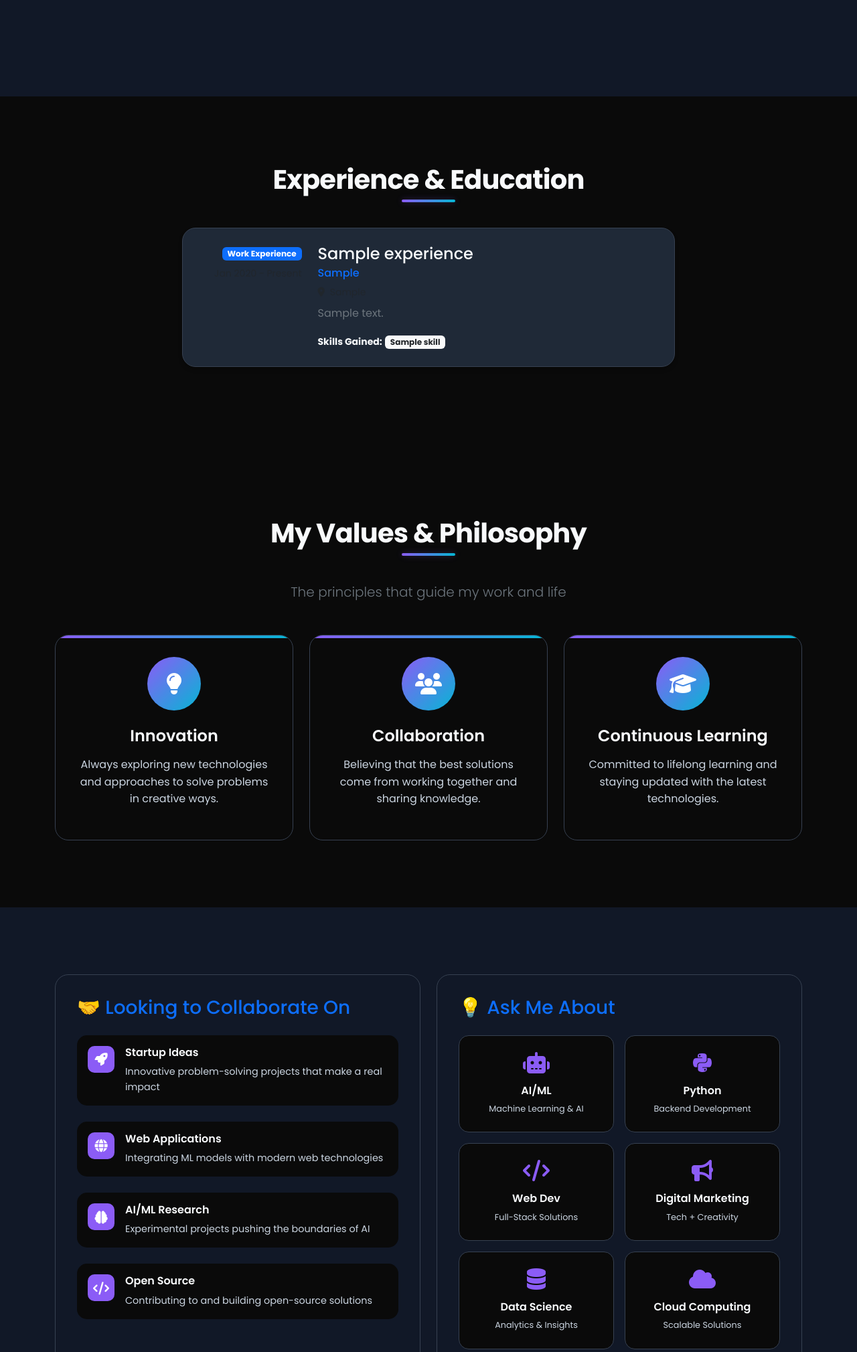
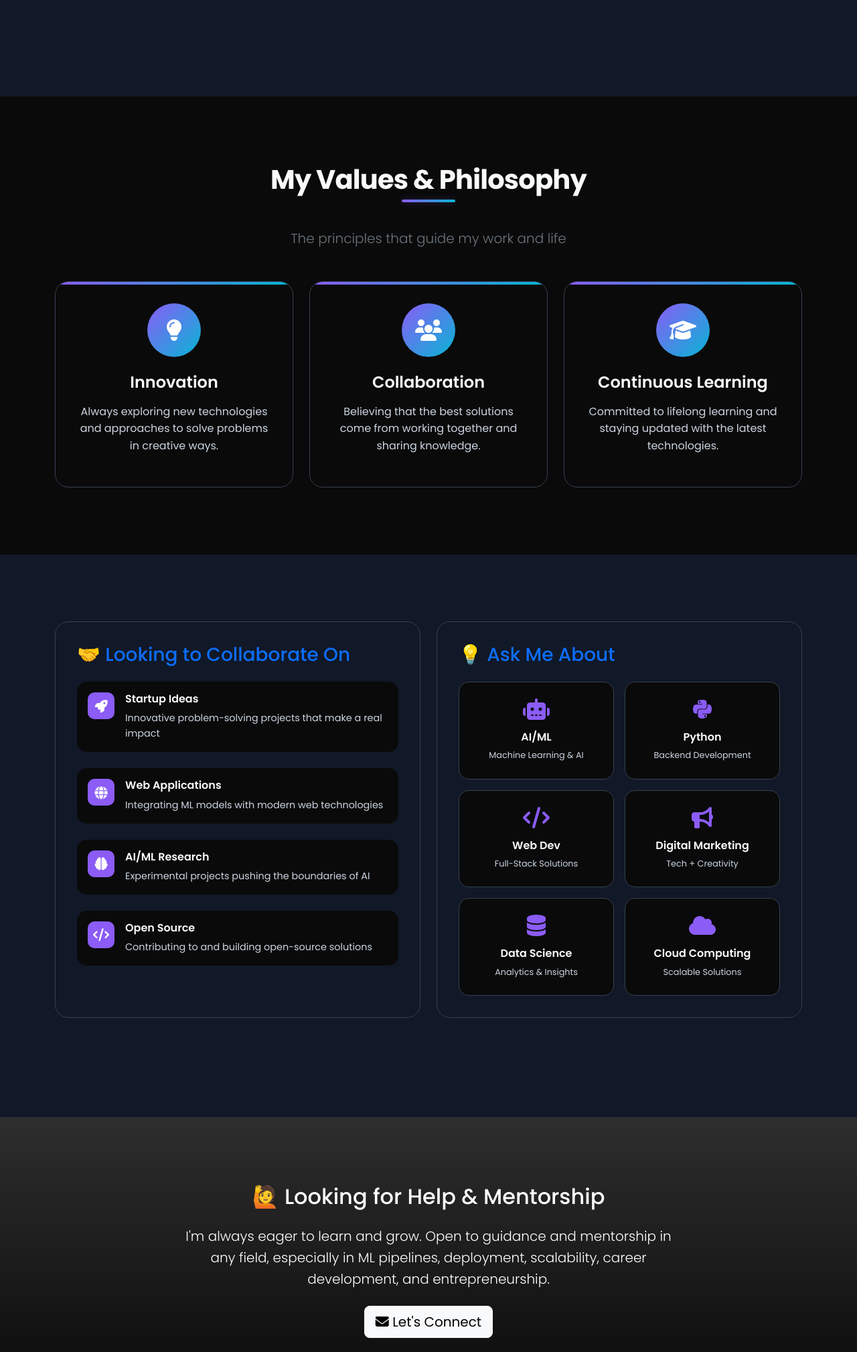
Before and after one commit to bikalpokharel/PORTFOLIO, a Django app: page /about/ in a window 1280 px wide. Shown: the part 1510-3529 px from the top of the page at 67% size. Run offline with Django 4.2, Linux system fonts and the light colour scheme; tables that the repository leaves empty hold one stand-in row (values such as "Sample post"); grey boxes marked "Sample" are stand-in pictures.

Commit message:
Remove Experience & Education and Testimonials sections, focus on Featured Projects
- Removed 'What People Say' testimonials section from home page
- Removed 'Experience & Education' section from about page
- Updated views to remove testimonials and experiences from context
- Home page now focuses on Featured Projects from GitHub
- Cleaner, more project-focused portfolio design
- Featured Projects section showcases real GitHub repositories

```diff
--- a/home/templates/home/about.html
+++ b/home/templates/home/about.html
@@ -106,52 +106,6 @@
     </div>
 </section>
 
-<!-- Experience Section -->
-{% if experiences %}
-<section class="section">
-    <div class="container">
-        <h2 class="section-title" data-aos="fade-up">Experience & Education</h2>
-        <div class="row">
-            <div class="col-lg-8 mx-auto">
-                {% for experience in experiences %}
-                <div class="mb-4" data-aos="fade-up" data-aos-delay="{% widthratio forloop.counter0 1 100 %}">
-                    <div class="card-custom p-4">
-                        <div class="row">
-                            <div class="col-md-3 text-md-end mb-3 mb-md-0">
-                                <span class="badge bg-primary mb-2">{{ experience.get_experience_type_display }}</span>
-                                <div class="text-muted small">
-                                    {{ experience.start_date|date:"M Y" }} -
-                                    {% if experience.is_current %}Present{% else %}{{ experience.end_date|date:"M Y" }}{% endif %}
-                                </div>
-                            </div>
-                            <div class="col-md-9">
-                                <h4 class="mb-1">{{ experience.title }}</h4>
-                                <h6 class="text-primary mb-2">{{ experience.company }}</h6>
-                                {% if experience.location %}
-                                <p class="text-muted small mb-2">
-                                    <i class="fas fa-map-marker-alt me-1"></i> {{ experience.location }}
-                                </p>
-                                {% endif %}
-                                <p class="text-secondary">{{ experience.description }}</p>
-
-                                {% if experience.skills_gained.all %}
-                                <div class="mt-3">
-                                    <strong class="small">Skills Gained:</strong>
-                                    {% for skill in experience.skills_gained.all %}
-                                    <span class="badge bg-light text-dark me-1">{{ skill.name }}</span>
-                                    {% endfor %}
-                                </div>
-                                {% endif %}
-                            </div>
-                        </div>
-                    </div>
-                </div>
-                {% endfor %}
-            </div>
-        </div>
-    </div>
-</section>
-{% endif %}
 
 <!-- Values & Philosophy -->
 <section class="section">
--- a/home/views.py
+++ b/home/views.py
@@ -31,7 +31,6 @@ def home(request):
     config = get_site_config()
     featured_projects = Project.objects.filter(is_featured=True)[:6]
     skills = Skill.objects.filter(is_featured=True)
-    testimonials = Testimonial.objects.filter(is_active=True)[:3]
 
     # Categorize skills
     skill_categories = {
@@ -46,7 +45,6 @@ def home(request):
         'projects': featured_projects,
         'skills': skills,
         'skill_categories': skill_categories,
-        'testimonials': testimonials,
         'page_title': 'Home'
     }
     return render(request, 'home/index.html', context)
@@ -55,7 +53,6 @@ def about(request):
     """About page view"""
     config = get_site_config()
     all_skills = Skill.objects.all()
-    experiences = Experience.objects.all()
 
     # Categorize skills for about page
     skill_categories = {
@@ -70,7 +67,6 @@ def about(request):
     context = {
         'config': config,
         'skill_categories': skill_categories,
-        'experiences': experiences,
         'page_title': 'About Me'
     }
     return render(request, 'home/about.html', context)
```
Also changed, not shown: home/templates/home/index.html (+0 -41 lines).
